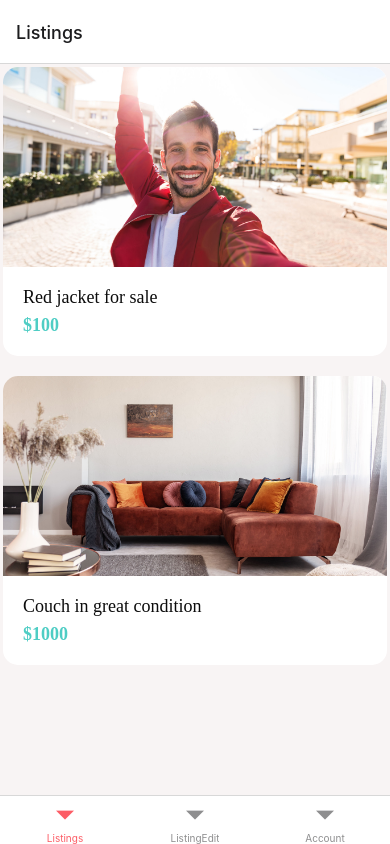
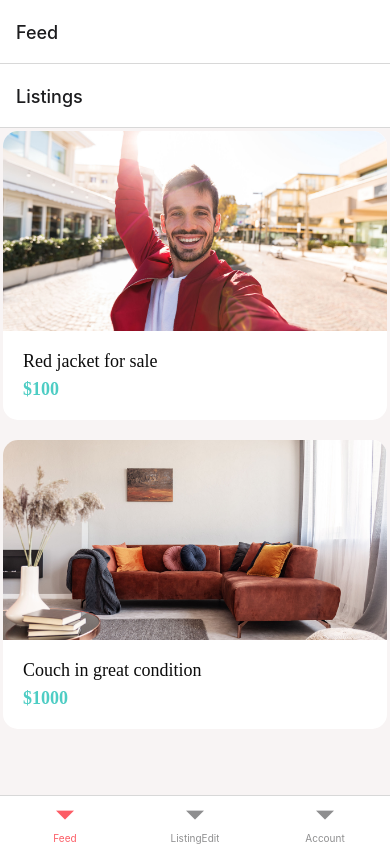
Before and after one commit to Max-256/Over-it-2, a React Native app: screen /Feed in a window 390 px wide. Built offline with nearby package versions, Linux system fonts and the light colour scheme.

Commit message:
build the feed navigator

```diff
--- a/app/navigation/AppNavigator.js
+++ b/app/navigation/AppNavigator.js
@@ -3,12 +3,13 @@ import { createBottomTabNavigator } from "@react-navigation/bottom-tabs";
 import ListingsScreen from "../screens/ListingsScreen";
 import ListingEditScreen from "../screens/ListingEditScreen";
 import AccountScreen from "../screens/AccountScreen";
+import FeedNavigator from "./FeedNavigator";
 
 const Tab = createBottomTabNavigator();
 
 const AppNavigator = () => (
   <Tab.Navigator>
-    <Tab.Screen name="Listings" component={ListingsScreen} />
+    <Tab.Screen name="Feed" component={FeedNavigator} />
     <Tab.Screen name="ListingEdit" component={ListingEditScreen} />
     <Tab.Screen name="Account" component={AccountScreen} />
   </Tab.Navigator>
--- /dev/null
+++ b/app/navigation/FeedNavigator.js
@@ -0,0 +1,15 @@
+import React from "react";
+import { createStackNavigator } from "@react-navigation/stack";
+import ListingsScreen from "../screens/ListingsScreen";
+import ListingDetailsScreen from "../screens/ListingDetailsScreen";
+
+const Stack = createStackNavigator();
+
+const FeedNavigator = () => (
+  <Stack.Navigator>
+    <Stack.Screen name="Listings" component={ListingsScreen} />
+    <Stack.Screen name="ListingDetails" component={ListingDetailsScreen} />
+  </Stack.Navigator>
+);
+
+export default FeedNavigator;
```
